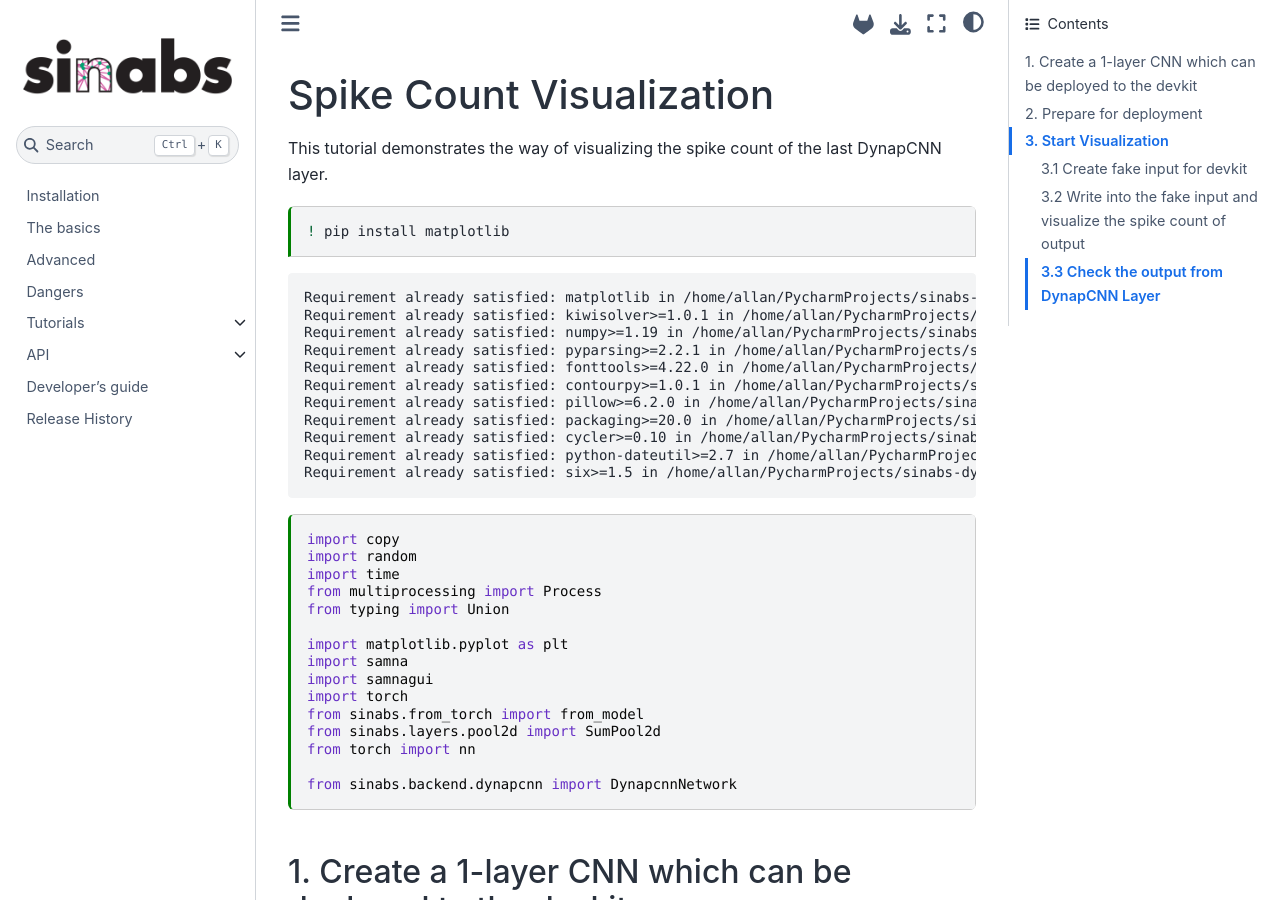
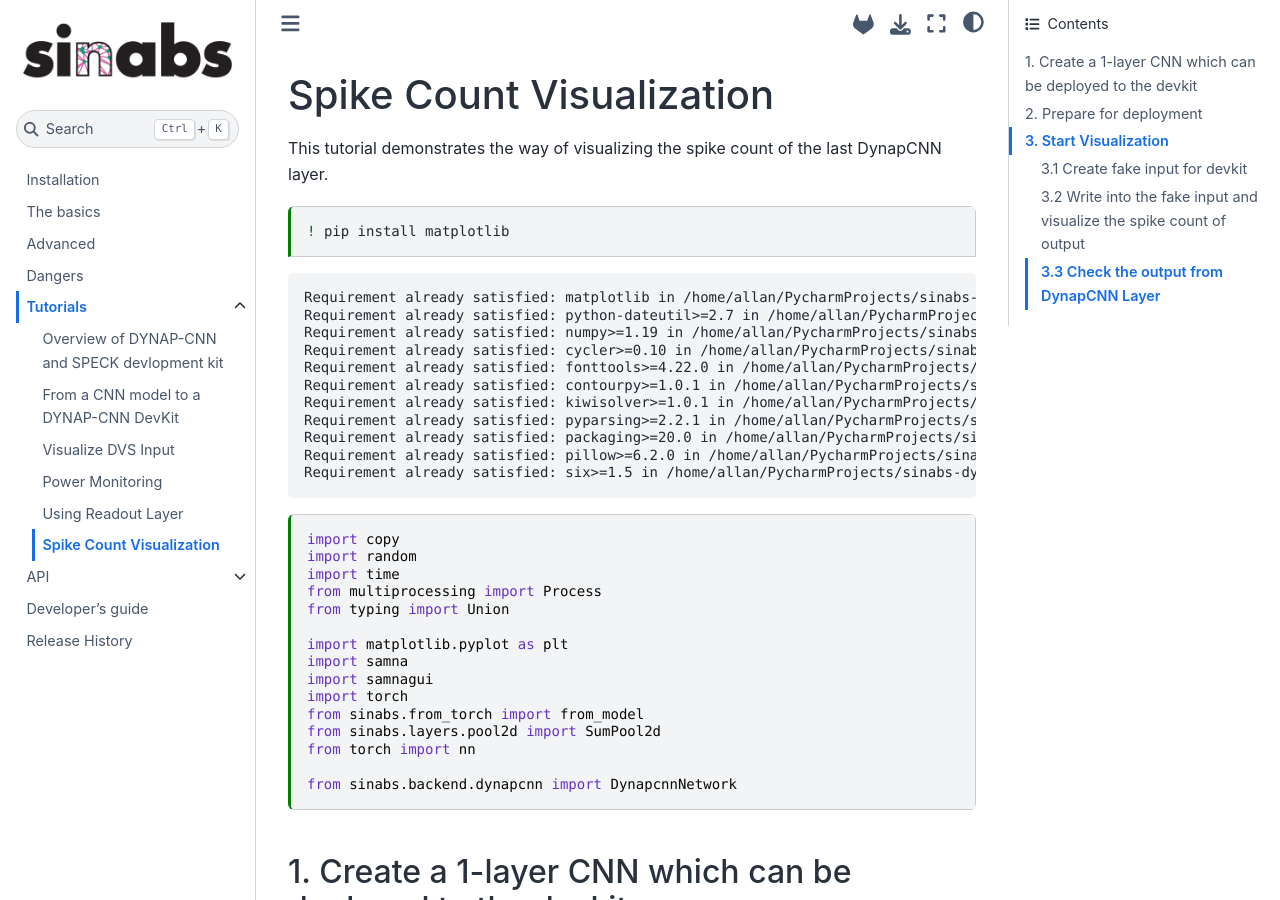
Before and after one commit to synsense/sinabs, a Sphinx documentation site: the page built from docs/source/notebooks/visualize_spike_count.ipynb, in a window 1280 px wide and 900 px high. Built offline with Sphinx 7.4.7 and the Sphinx Book theme 1.1.4, drawn with Linux system fonts in a browser that asks for light colours; the version number could not be read and is left out; some of the changed text lies outside the part shown.

Commit message:
add spike count visualization notebook into tutorials.rst

```diff
--- a/docs/source/tutorials.rst
+++ b/docs/source/tutorials.rst
@@ -7,3 +7,4 @@
     notebooks/visualize_speck_dvs_input
     notebooks/power_monitoring
     notebooks/using_readout_layer
+    notebooks/visualize_spike_count
```
Also changed, not shown: docs/source/_static/overview_images/chip_top_level.png (deleted), docs/source/_static/overview_images/event_preprocessing_pipeline.png (deleted), docs/source/_static/overview_images/memory_constraints.png (deleted), docs/source/_static/overview_images/sinabs-dynapcnn-role.png (deleted), docs/source/_static/overview_images/speck_dynapcnn.png (deleted), docs/source/notebooks/visualize_spike_count.ipynb.
